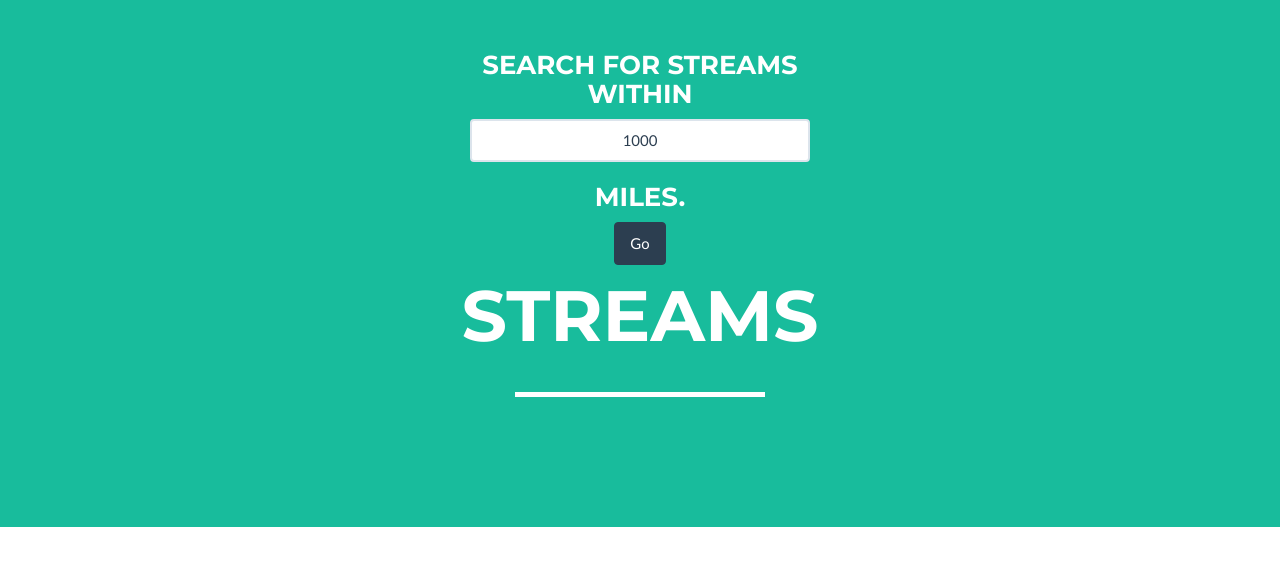
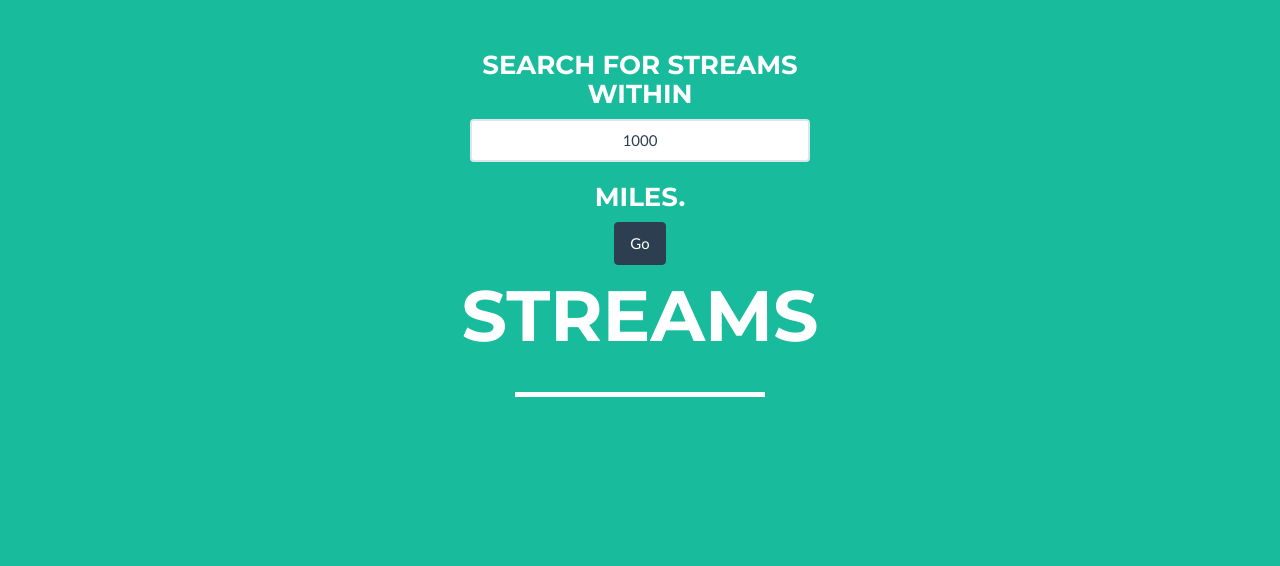
Before and after one commit to tesliker/trout-pro-app, a plain HTML site: page index.html in a window 1280 px wide. Drawn offline with Linux system fonts and the light colour scheme.

Commit message:
background full height

```diff
--- a/css/freelancer.css
+++ b/css/freelancer.css
@@ -456,3 +456,8 @@ footer .footer-below {
 .container {
   overflow-x: hidden !important;
 }
+
+html {
+  min-height: 100%;
+  background: none repeat scroll 0 0 #18bc9c;
+}
```
